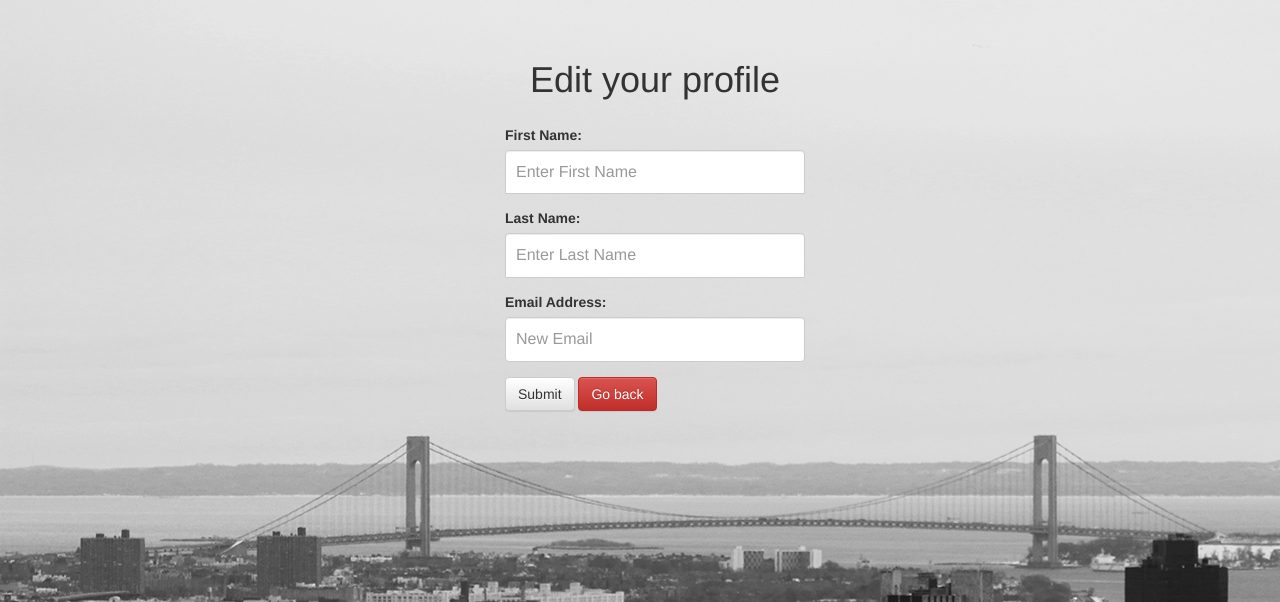
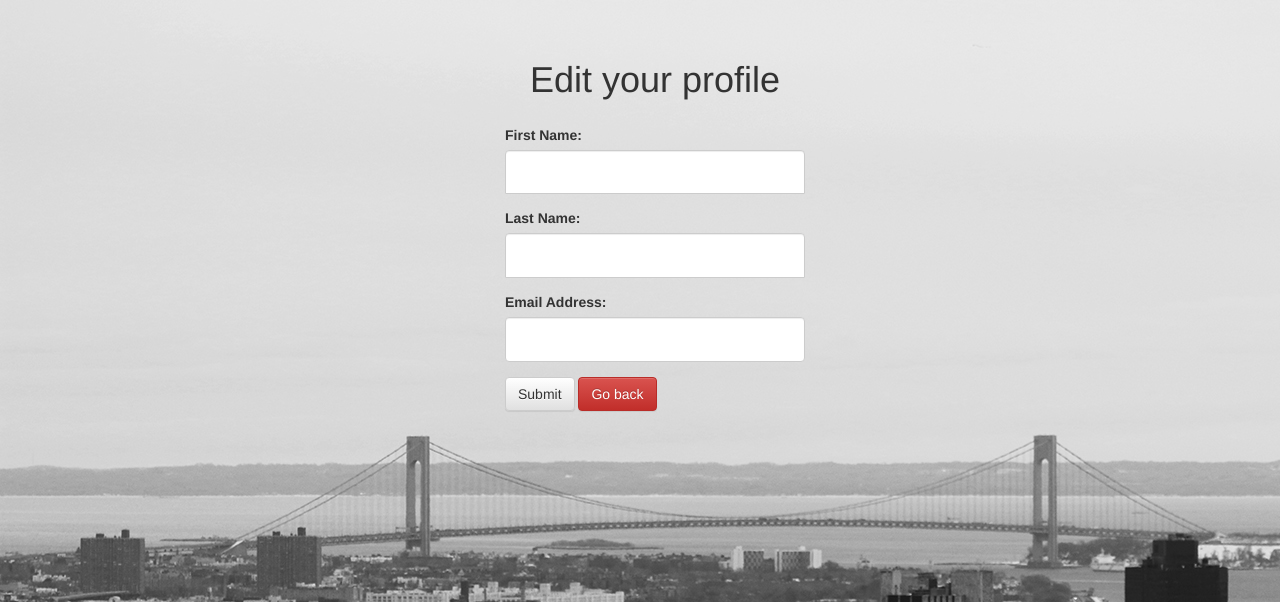
Before and after one commit to CLKarlsen/kvittr, a Django app: page /useraccounts/user_profile in a window 1280 px wide. Shown: the top 602 px of the page. Run offline with Django 3.2, Linux system fonts and the light colour scheme; some libraries are stand-ins or nearby versions.

Commit message:
Added a value to the form fields, and removed the placeholders.

```diff
--- a/kvittr/useraccounts/templates/useraccounts/user_profile.html
+++ b/kvittr/useraccounts/templates/useraccounts/user_profile.html
@@ -4,7 +4,7 @@
         <h1 class="center"> Edit your profile </h1>
             {% if user_saved_successfully %}
                 <div class="alert alert-success form-signin">
-                    Email successfully saved!
+                    Changes has been successfully saved!
                 </div>
             {% endif %}
 
@@ -20,17 +20,17 @@
 
         <div class="form-group">
             <label for="inputFirstName">First Name:</label>
-            <input type="text" class="form-control" name="firstname" id="inputFirstName" placeholder="Enter First Name" required>
+            <input type="text" class="form-control" name="firstname" id="inputFirstName" required value="{{ user.first_name }}">
         </div>
 
         <div class="form-group">
             <label for="inputLastName">Last Name:</label>
-            <input type="text" class="form-control" name="lastname" id="inputLastName" placeholder="Enter Last Name" required>
+            <input type="text" class="form-control" name="lastname" id="inputLastName"required value="{{ user.last_name }}">
         </div>
 
         <div class="form-group">
             <label for="inputEmail">Email Address:</label>
-            <input type="email" class="form-control" name="email" id="inputEmail" placeholder="New Email" required>
+            <input type="email" class="form-control" name="email" id="inputEmail" required value="{{ user.email }}">
         </div>
 
       <button type="submit" class="btn btn-default">Submit</button>
```
